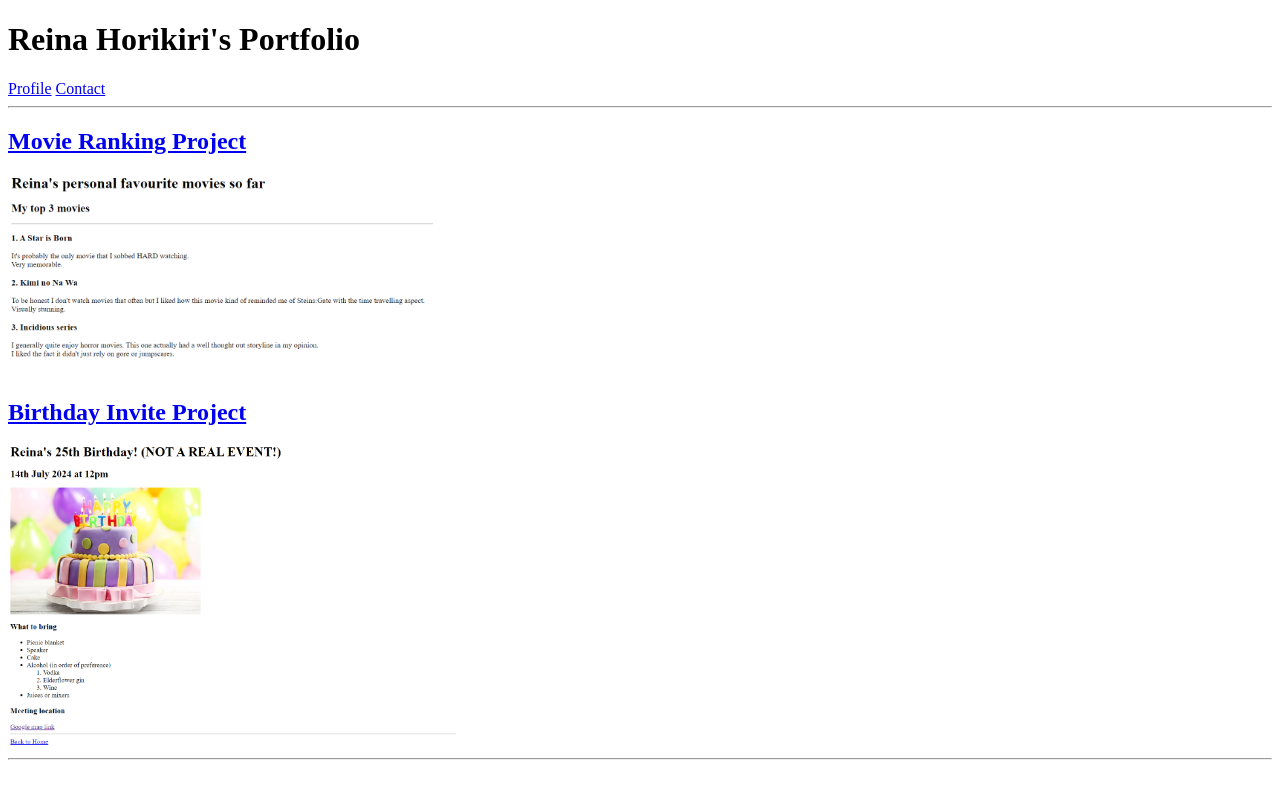
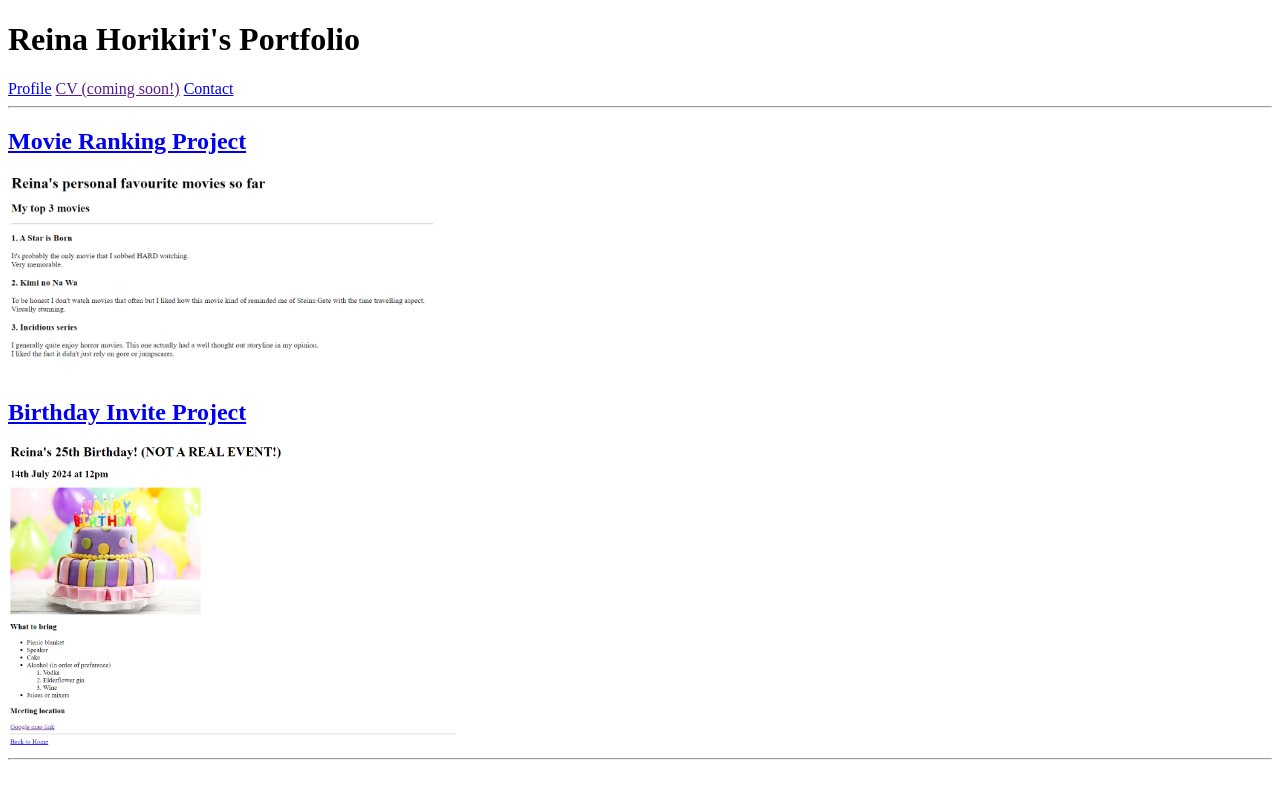
Before and after one commit to reinairisproject/html-portfolio, a plain HTML site: page index.html in a window 1280 px wide. Drawn offline with Linux system fonts and the light colour scheme.

Commit message:
index.html

```diff
--- a/index.html
+++ b/index.html
@@ -8,6 +8,7 @@
 <body>
     <h1>Reina Horikiri's Portfolio</h1>
     <a href="./public/profile.html">Profile</a>
+    <a href="">CV (coming soon!)</a>
     <a href="./public/contact.html">Contact</a>
     <hr />
     <h2><a href="./public/movie-ranking.html">Movie Ranking Project</a></h2>
```
